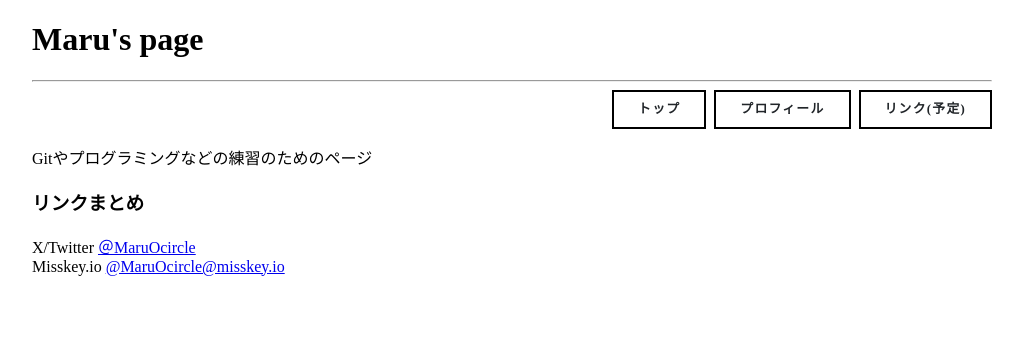
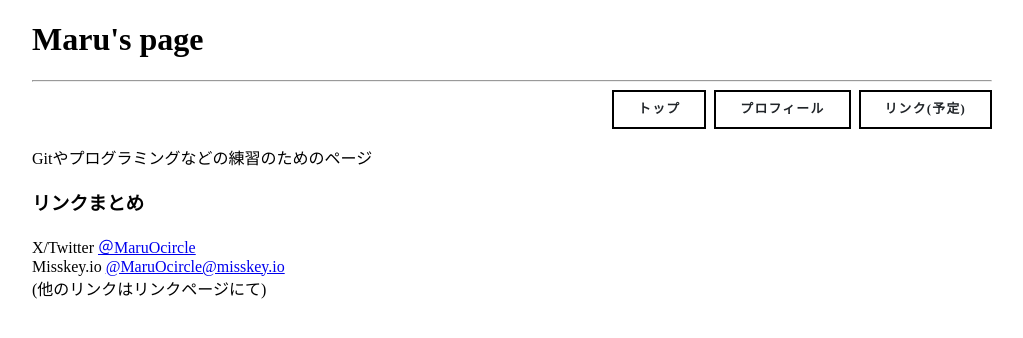
Before and after one commit to MaruOcircle/MaruOcircle.github.io, a Jekyll site: the page built from index.md, in a window 1280 px wide. Shown: the top 338 px of the page, without its empty margins (128-1151 px from the left). Built offline with Jekyll 4.4.1, drawn with Linux system fonts in a browser that asks for light colours.

Commit message:
Update index.md

```diff
--- a/index.md
+++ b/index.md
@@ -8,3 +8,4 @@ Gitやプログラミングなどの練習のためのページ
 ### リンクまとめ
 X/Twitter [＠MaruOcircle](https://x.com/MaruOcircle) <br>
 Misskey.io [@MaruOcircle@misskey.io](https://misskey.io/@MaruOcircle) <br>
+          (他のリンクはリンクページにて)<br>
```
